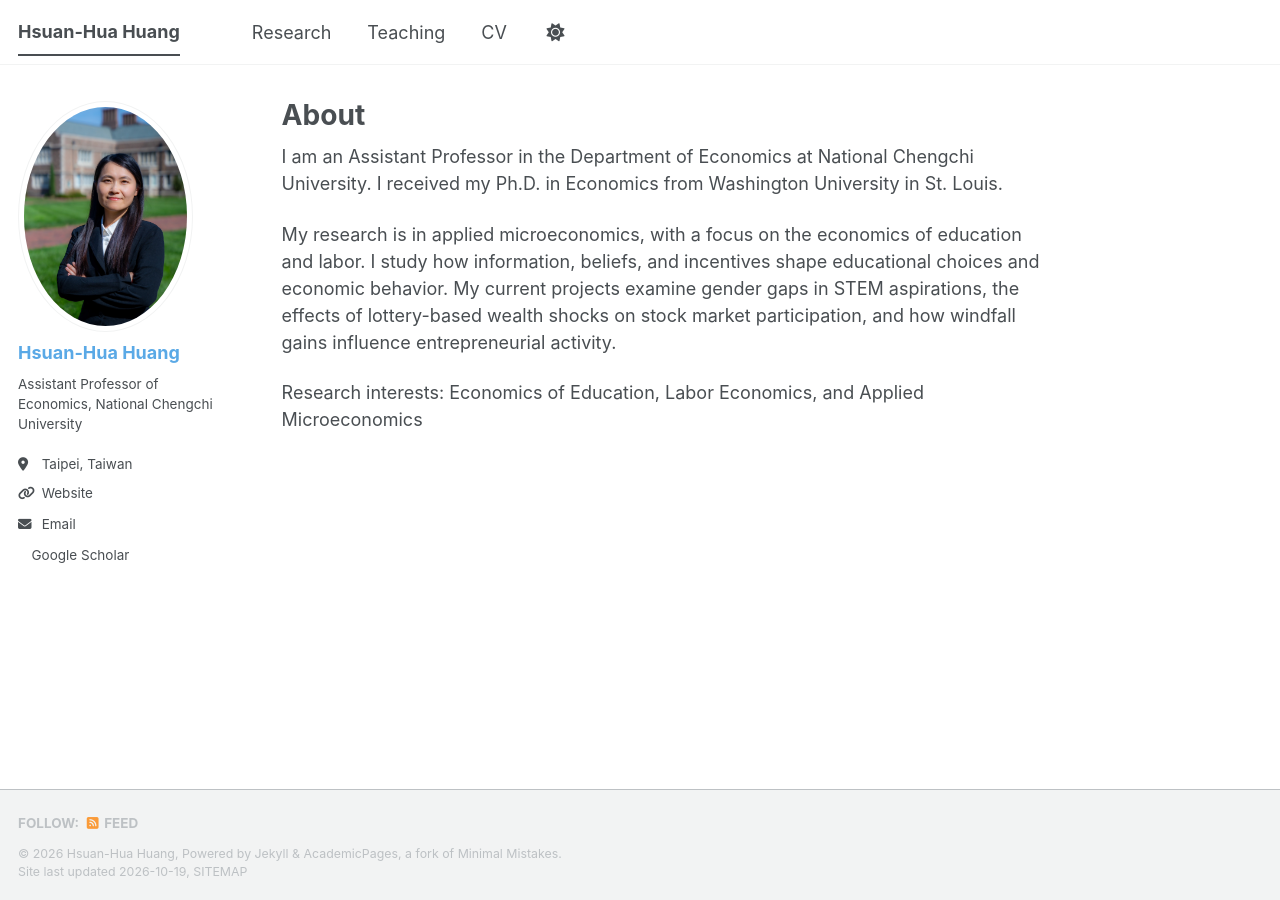
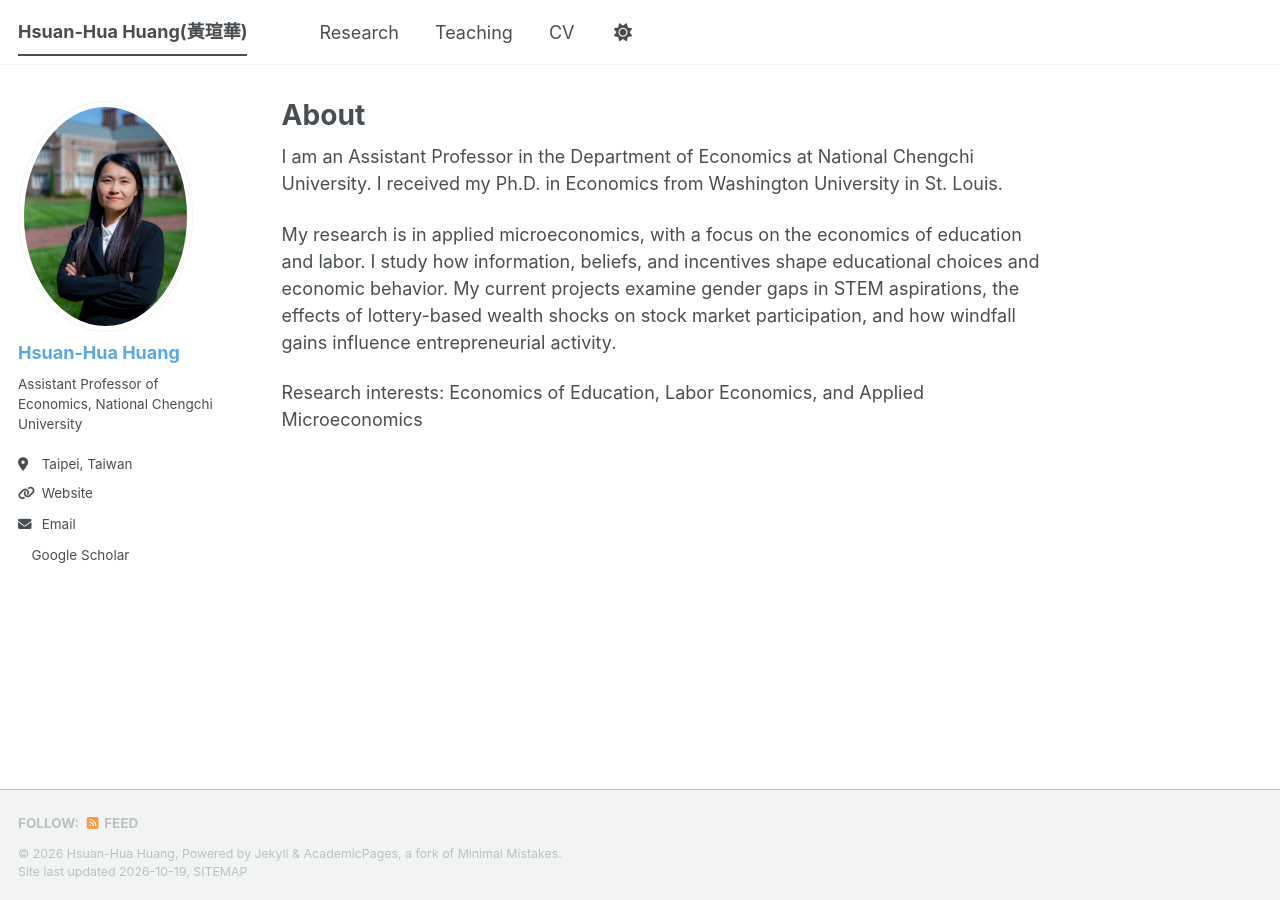
Before and after one commit to hsuanhua-huang/hsuanhua-huang, a Jekyll site: the page built from _pages/about.md, in a window 1280 px wide. Built offline with Jekyll 4.4.1, drawn with Linux system fonts in a browser that asks for light colours; a style sheet for code colours, icons or effects is not loaded.

Commit message:
Update _config.yml

```diff
--- a/_config.yml
+++ b/_config.yml
@@ -9,7 +9,7 @@
 # Basic Site Settings
 locale                   : "en-US"
 site_theme               : "default" # The available themes options are "default", "air", "sunrise", "mint", "dirt" and "contrast"
-title                    : "Hsuan-Hua Huang"
+title                    : "Hsuan-Hua Huang(黃瑄華)"
 title_separator          : "-"
 name                     : &name "Hsuan-Hua Huang"
 description              : &description "Personal website of Hsuan-Hua Huang"   # Update this with a general description of your site, this is the default if not overridden by a page
```
